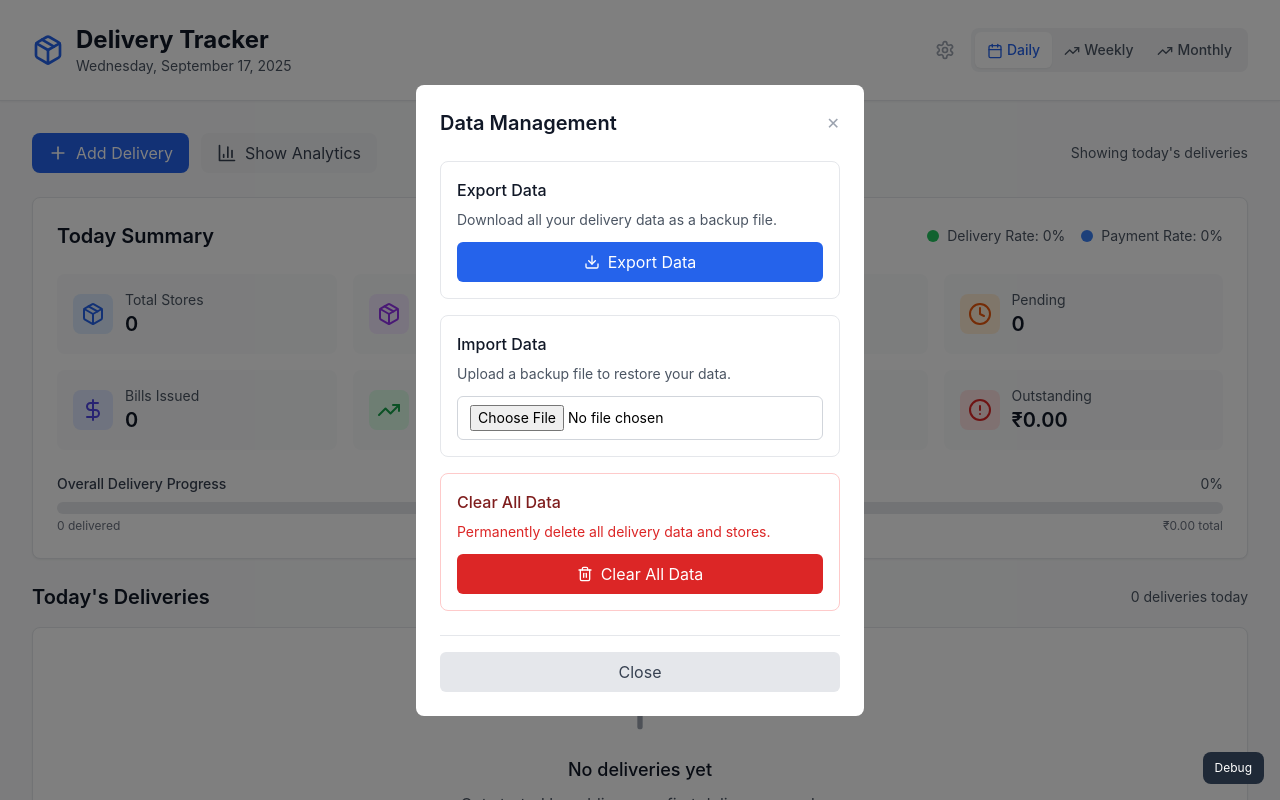
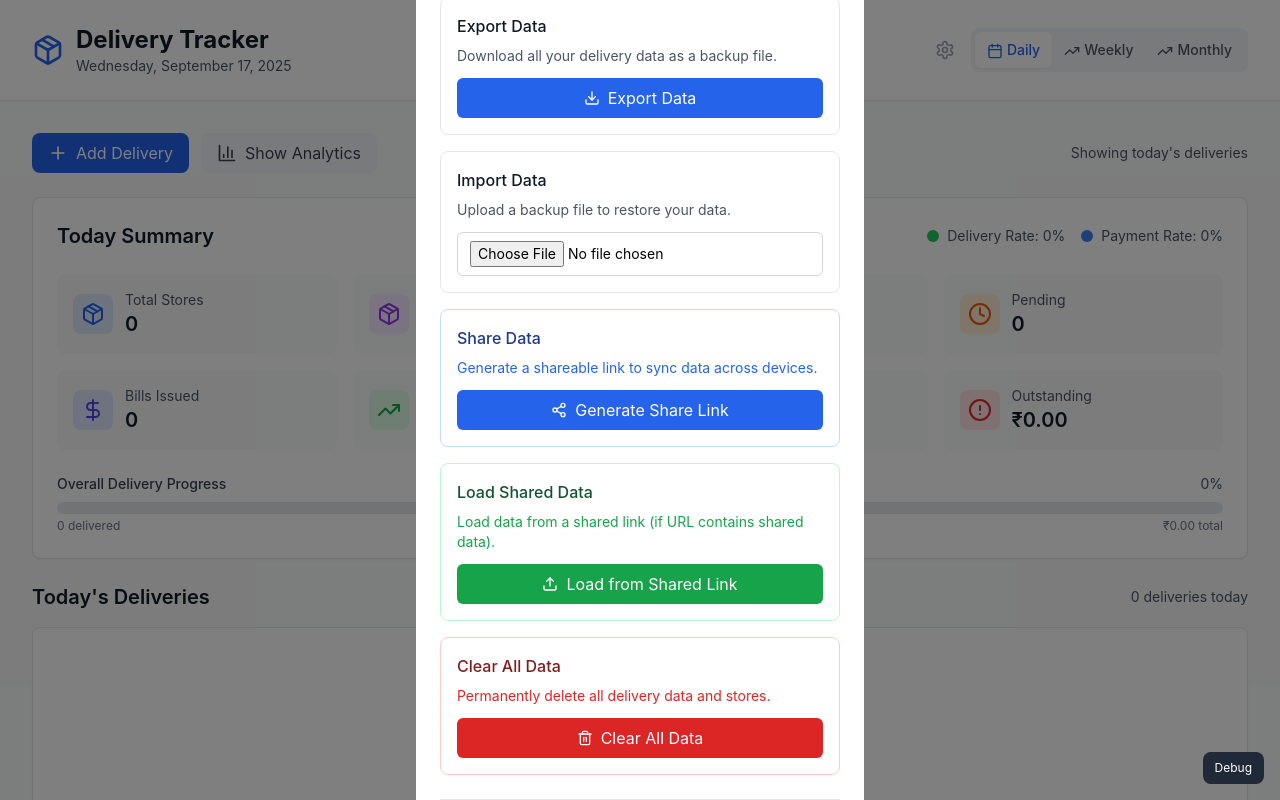
Before and after one commit to Saicrypto/delivery-tracker, a React (Create React App) app: page / in a window 1280 px wide. Both pictures are taken after a click on the button "Data Management". Shown: the top 800 px of the page. Built offline with nearby package versions, Linux system fonts and the light colour scheme; the HTML template or start-up script is replaced by a standard one.

Commit message:
Add data sharing feature: Generate shareable links for cross-device data sync

```diff
--- a/src/components/DataManager.tsx
+++ b/src/components/DataManager.tsx
@@ -1,6 +1,7 @@
 import React, { useState } from 'react';
-import { Download, Upload, Trash2 } from 'lucide-react';
+import { Download, Upload, Trash2, Share2, Copy } from 'lucide-react';
 import { StorageManager } from '../utils/storage';
+import { URLDataSharing } from '../utils/cloudStorage';
 
 interface DataManagerProps {
   onClose: () => void;
@@ -10,6 +11,7 @@ interface DataManagerProps {
 export const DataManager: React.FC<DataManagerProps> = ({ onClose, onDataChange }) => {
   const [isExporting, setIsExporting] = useState(false);
   const [isImporting, setIsImporting] = useState(false);
+  const [shareUrl, setShareUrl] = useState('');
 
   const exportData = () => {
     setIsExporting(true);
@@ -90,6 +92,50 @@ export const DataManager: React.FC<DataManagerProps> = ({ onClose, onDataChange
     }
   };
 
+  const generateShareLink = () => {
+    try {
+      const dailyData = StorageManager.getDailyData();
+      const stores = StorageManager.getStores();
+
+      const shareData = {
+        dailyData,
+        stores,
+        shareDate: new Date().toISOString(),
+        version: '1.0.0'
+      };
+
+      const url = URLDataSharing.shareData(shareData);
+      setShareUrl(url);
+
+      // Copy to clipboard
+      navigator.clipboard.writeText(url).then(() => {
+        alert('Share link copied to clipboard!');
+      }).catch(() => {
+        alert('Share link generated! Copy it manually.');
+      });
+    } catch (error) {
+      console.error('Share error:', error);
+      alert('Failed to generate share link');
+    }
+  };
+
+  const loadSharedData = () => {
+    try {
+      const sharedData = URLDataSharing.loadSharedData();
+      if (sharedData && sharedData.dailyData && sharedData.stores) {
+        StorageManager.saveDailyData(sharedData.dailyData);
+        StorageManager.saveStores(sharedData.stores);
+        onDataChange();
+        alert('Shared data loaded successfully!');
+      } else {
+        alert('No shared data found in URL');
+      }
+    } catch (error) {
+      console.error('Load shared data error:', error);
+      alert('Failed to load shared data');
+    }
+  };
+
   return (
     <div className="fixed inset-0 bg-black bg-opacity-50 flex items-center justify-center p-4 z-50">
       <div className="bg-white rounded-lg max-w-md w-full p-6">
@@ -138,6 +184,55 @@ export const DataManager: React.FC<DataManagerProps> = ({ onClose, onDataChange
             )}
           </div>
 
+          {/* Share Data */}
+          <div className="border border-blue-200 rounded-lg p-4">
+            <h3 className="font-medium text-blue-900 mb-2">Share Data</h3>
+            <p className="text-sm text-blue-600 mb-3">
+              Generate a shareable link to sync data across devices.
+            </p>
+            <button
+              onClick={generateShareLink}
+              className="w-full flex items-center justify-center px-4 py-2 bg-blue-600 text-white rounded-md hover:bg-blue-700"
+            >
+              <Share2 className="h-4 w-4 mr-2" />
+              Generate Share Link
+            </button>
+            {shareUrl && (
+              <div className="mt-3">
+                <p className="text-xs text-gray-600 mb-2">Share this link:</p>
+                <div className="flex">
+                  <input
+                    type="text"
+                    value={shareUrl}
+                    readOnly
+                    className="flex-1 px-2 py-1 text-xs border border-gray-300 rounded-l-md"
+                  />
+                  <button
+                    onClick={() => navigator.clipboard.writeText(shareUrl)}
+                    className="px-2 py-1 bg-gray-200 border border-gray-300 rounded-r-md hover:bg-gray-300"
+                  >
+                    <Copy className="h-3 w-3" />
+                  </button>
+                </div>
+              </div>
+            )}
+          </div>
+
+          {/* Load Shared Data */}
+          <div className="border border-green-200 rounded-lg p-4">
+            <h3 className="font-medium text-green-900 mb-2">Load Shared Data</h3>
+            <p className="text-sm text-green-600 mb-3">
+              Load data from a shared link (if URL contains shared data).
+            </p>
+            <button
+              onClick={loadSharedData}
+              className="w-full flex items-center justify-center px-4 py-2 bg-green-600 text-white rounded-md hover:bg-green-700"
+            >
+              <Upload className="h-4 w-4 mr-2" />
+              Load from Shared Link
+            </button>
+          </div>
+
           {/* Clear Data */}
           <div className="border border-red-200 rounded-lg p-4">
             <h3 className="font-medium text-red-900 mb-2">Clear All Data</h3>
--- a/src/hooks/useDeliveryData.ts
+++ b/src/hooks/useDeliveryData.ts
@@ -1,6 +1,7 @@
 import { useState, useEffect, useCallback } from 'react';
 import { DailyData, Store, Delivery, ViewMode } from '../types';
 import { StorageManager } from '../utils/storage';
+import { URLDataSharing } from '../utils/cloudStorage';
 import { format } from 'date-fns';
 
 export const useDeliveryData = () => {
@@ -14,6 +15,20 @@ export const useDeliveryData = () => {
   useEffect(() => {
     const loadData = async () => {
       try {
+        // Check for shared data first
+        if (URLDataSharing.hasSharedData()) {
+          const sharedData = URLDataSharing.loadSharedData();
+          if (sharedData && sharedData.dailyData && sharedData.stores) {
+            StorageManager.saveDailyData(sharedData.dailyData);
+            StorageManager.saveStores(sharedData.stores);
+            setDailyData(sharedData.dailyData);
+            setStores(sharedData.stores);
+            setLoading(false);
+            return;
+          }
+        }
+
+        // Load local data
         const storedDailyData = StorageManager.getDailyData();
         const storedStores = StorageManager.getStores();
 
--- /dev/null
+++ b/src/utils/cloudStorage.ts
@@ -0,0 +1,134 @@
+// Cloud Storage Options for Cross-Device Data Sync
+
+export interface CloudStorageConfig {
+  provider: 'firebase' | 'supabase' | 'local';
+  apiKey?: string;
+  projectId?: string;
+  url?: string;
+}
+
+export class CloudStorageManager {
+  private config: CloudStorageConfig;
+
+  constructor(config: CloudStorageConfig) {
+    this.config = config;
+  }
+
+  // Firebase Integration
+  async saveToFirebase(data: any, userId: string = 'default') {
+    if (this.config.provider !== 'firebase') return false;
+
+    try {
+      // This would integrate with Firebase Firestore
+      console.log('Saving to Firebase:', data);
+      // Implementation would go here
+      return true;
+    } catch (error) {
+      console.error('Firebase save error:', error);
+      return false;
+    }
+  }
+
+  async loadFromFirebase(userId: string = 'default') {
+    if (this.config.provider !== 'firebase') return null;
+
+    try {
+      // This would load from Firebase Firestore
+      console.log('Loading from Firebase for user:', userId);
+      // Implementation would go here
+      return null;
+    } catch (error) {
+      console.error('Firebase load error:', error);
+      return null;
+    }
+  }
+
+  // Supabase Integration
+  async saveToSupabase(data: any, userId: string = 'default') {
+    if (this.config.provider !== 'supabase') return false;
+
+    try {
+      // This would integrate with Supabase
+      console.log('Saving to Supabase:', data);
+      // Implementation would go here
+      return true;
+    } catch (error) {
+      console.error('Supabase save error:', error);
+      return false;
+    }
+  }
+
+  async loadFromSupabase(userId: string = 'default') {
+    if (this.config.provider !== 'supabase') return null;
+
+    try {
+      // This would load from Supabase
+      console.log('Loading from Supabase for user:', userId);
+      // Implementation would go here
+      return null;
+    } catch (error) {
+      console.error('Supabase load error:', error);
+      return null;
+    }
+  }
+
+  // Simple URL-based sharing (no server needed)
+  generateShareableLink(data: any): string {
+    try {
+      const encodedData = btoa(JSON.stringify(data));
+      const shareableUrl = `${window.location.origin}?data=${encodedData}`;
+      return shareableUrl;
+    } catch (error) {
+      console.error('Error generating shareable link:', error);
+      return '';
+    }
+  }
+
+  loadFromShareableLink(): any {
+    try {
+      const urlParams = new URLSearchParams(window.location.search);
+      const encodedData = urlParams.get('data');
+      if (encodedData) {
+        return JSON.parse(atob(encodedData));
+      }
+      return null;
+    } catch (error) {
+      console.error('Error loading from shareable link:', error);
+      return null;
+    }
+  }
+}
+
+// Simple implementation for URL-based sharing
+export class URLDataSharing {
+  static shareData(data: any): string {
+    try {
+      const compressed = JSON.stringify(data);
+      const encoded = btoa(compressed);
+      return `${window.location.origin}?shared=${encoded}`;
+    } catch (error) {
+      console.error('Error sharing data:', error);
+      return '';
+    }
+  }
+
+  static loadSharedData(): any {
+    try {
+      const urlParams = new URLSearchParams(window.location.search);
+      const shared = urlParams.get('shared');
+      if (shared) {
+        const decoded = atob(shared);
+        return JSON.parse(decoded);
+      }
+      return null;
+    } catch (error) {
+      console.error('Error loading shared data:', error);
+      return null;
+    }
+  }
+
+  static hasSharedData(): boolean {
+    const urlParams = new URLSearchParams(window.location.search);
+    return urlParams.has('shared');
+  }
+}
```
